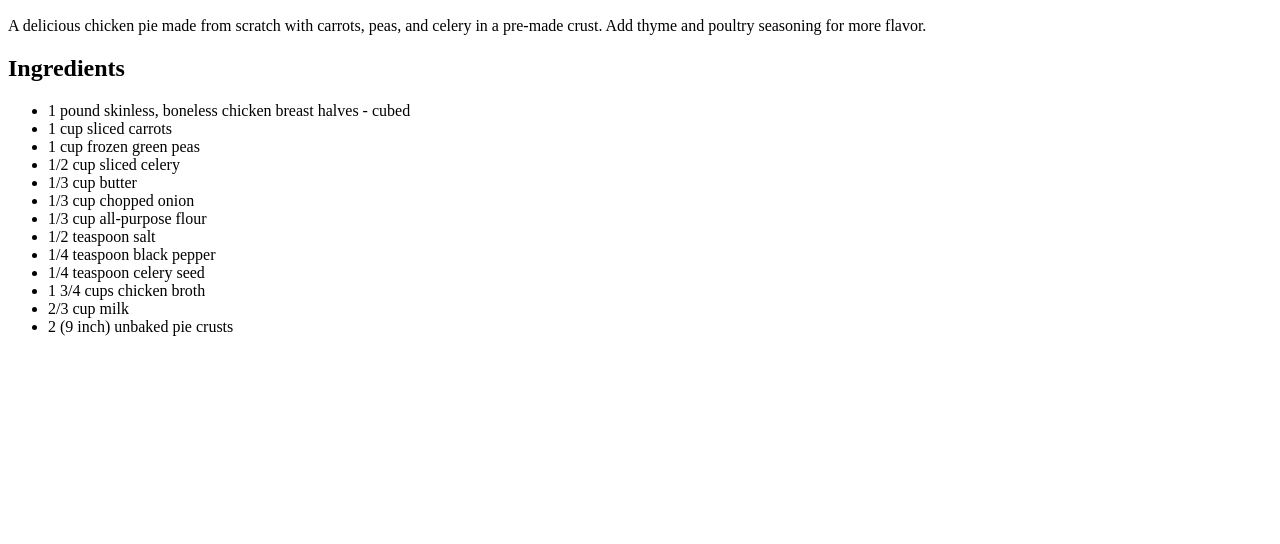
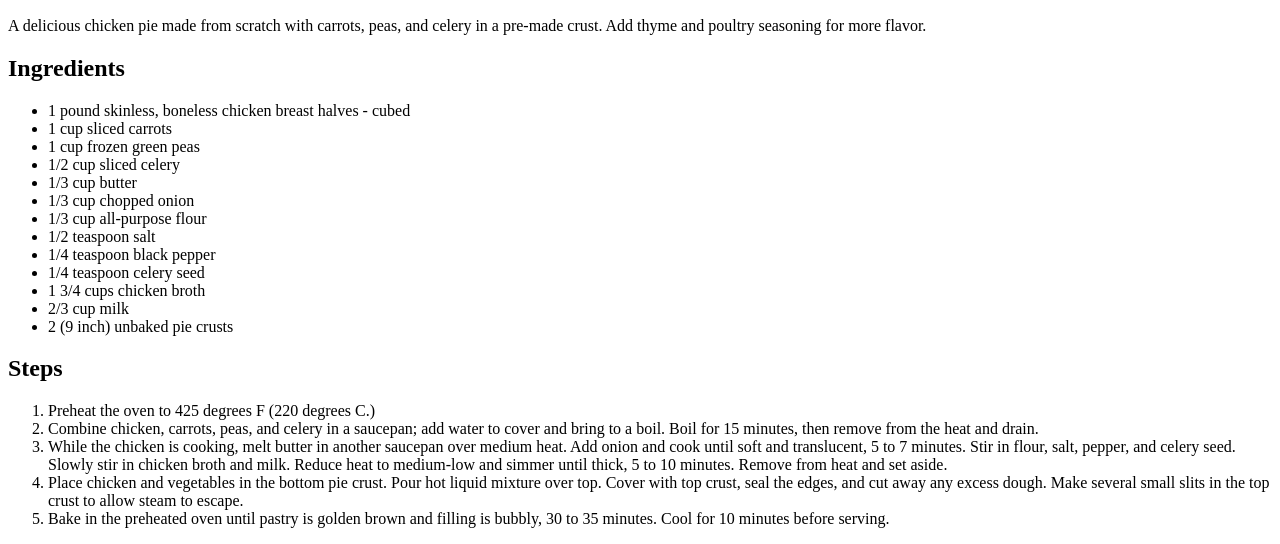
Before and after one commit to oddmushroom/oddin-recipes, a plain HTML site: page recipes/chickenpotpie.html in a window 1280 px wide. Shown: the part 434-978 px from the top of the page. Before the commit the page ends 800 px from the top, so only its background shows below. Drawn offline with Linux system fonts and the light colour scheme.

Commit message:
Added the steps ordered list to the Chicken Pot Pie sub-page

```diff
--- a/recipes/chickenpotpie.html
+++ b/recipes/chickenpotpie.html
@@ -28,6 +28,15 @@
         <li>2/3 cup milk</li>
         <li>2 (9 inch) unbaked pie crusts</li>
     </ul>
+    <h2>Steps</h2>
+    <ol>
+        <li>Preheat the oven to 425 degrees F (220 degrees C.)</li>
+        <li>Combine chicken, carrots, peas, and celery in a saucepan; add water to cover and bring to a boil. Boil for 15 minutes, then remove from the heat and drain.</li>
+        <li>While the chicken is cooking, melt butter in another saucepan over medium heat. Add onion and cook until soft and translucent, 5 to 7 minutes. Stir in flour, salt, pepper, and celery seed. Slowly stir in chicken broth and milk. Reduce heat to medium-low and simmer until thick, 5 to 10 minutes. Remove from heat and set aside.</li>
+        <li>Place chicken and vegetables in the bottom pie crust. Pour hot liquid mixture over top. Cover with top crust, seal the edges, and cut away any excess dough. Make several small slits in the top crust to allow steam to escape.</li>
+        <li>Bake in the preheated oven until pastry is golden brown and filling is bubbly, 30 to 35 minutes. Cool for 10 minutes before serving.</li>
+        </li>
+    </ol>
 </body>
 
 </html>
```
